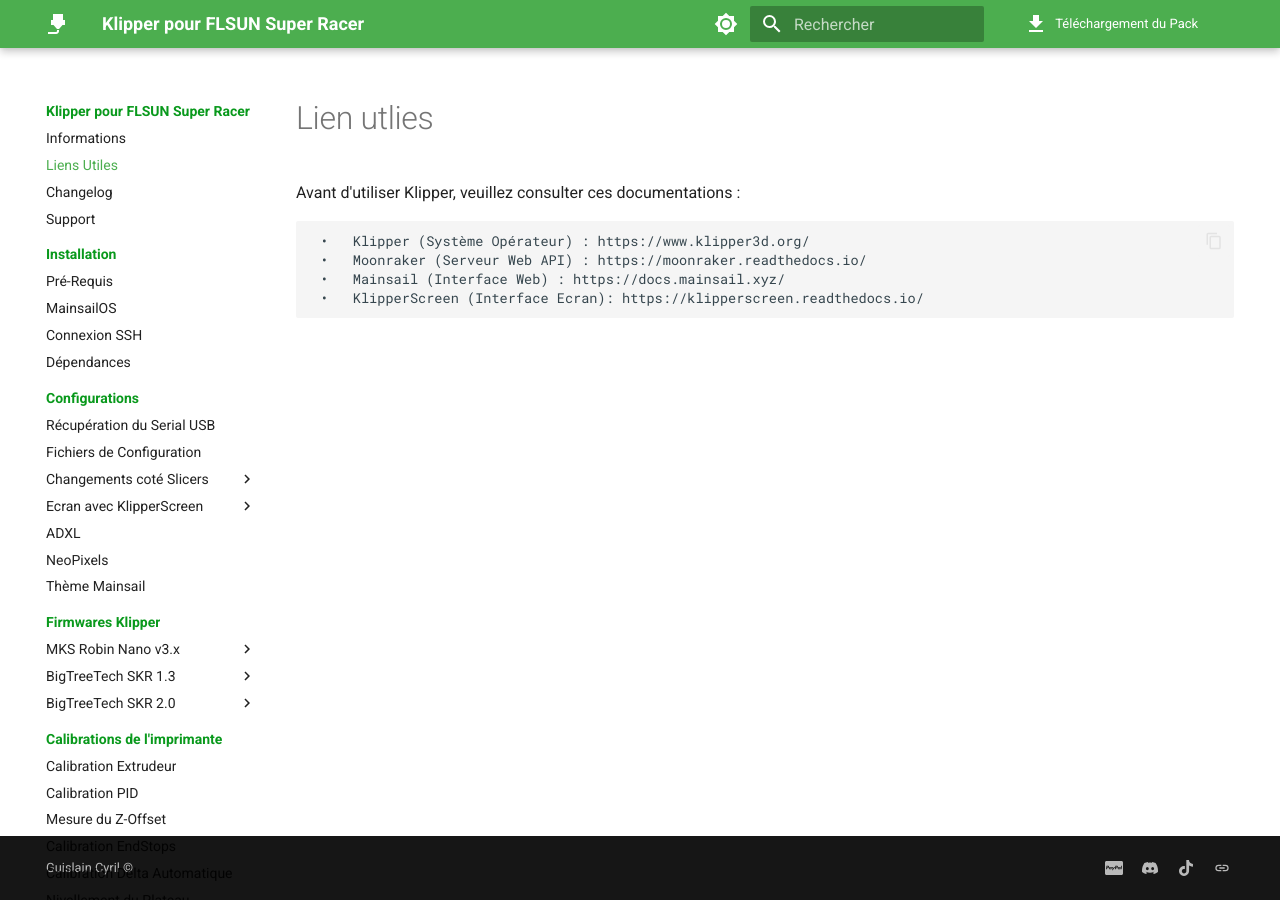
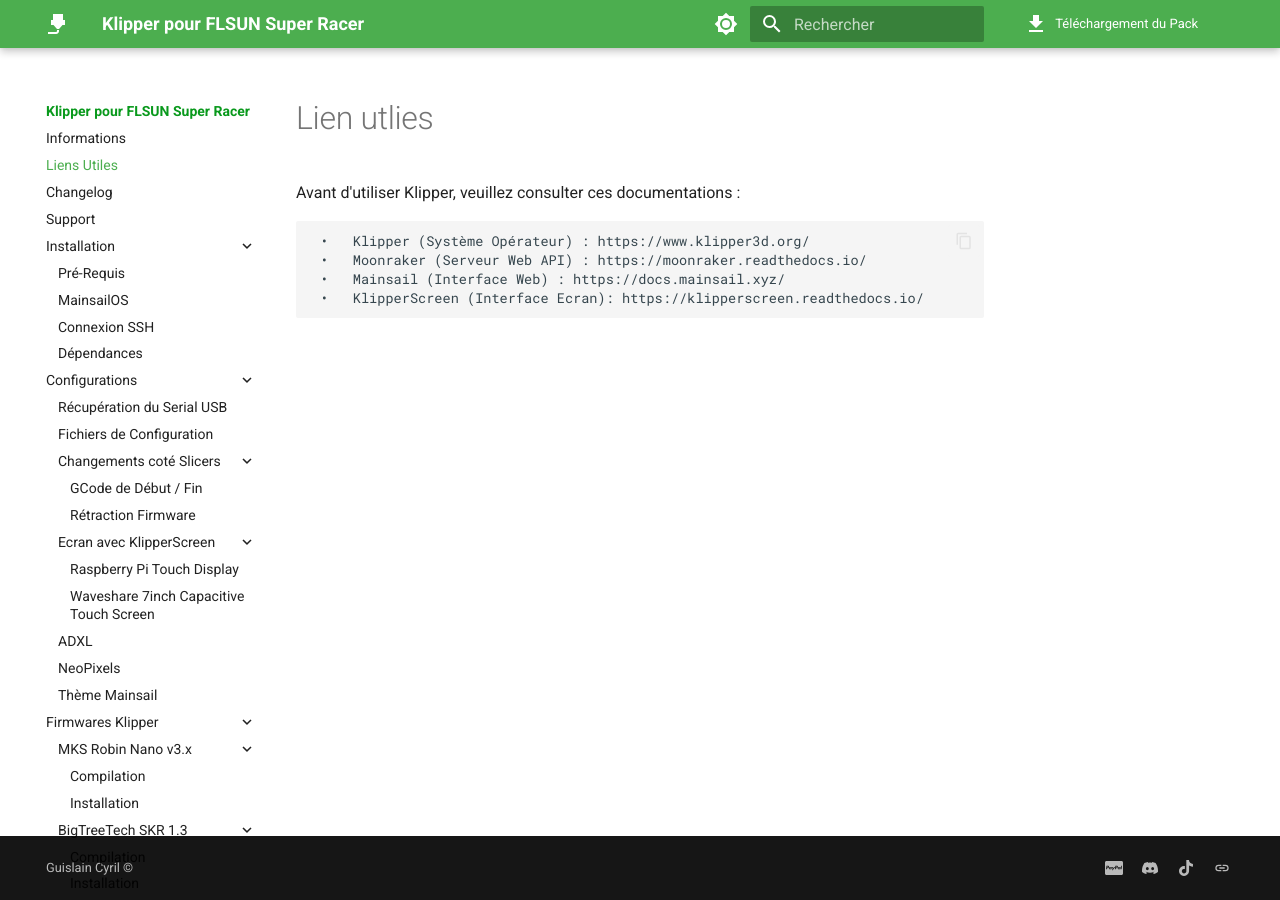
Before and after one commit to Guilouz/test, an MkDocs documentation site: the page built from docs/liens-utiles.md, in a window 1280 px wide. Built offline with MkDocs 1.6.1 and Material for MkDocs 9.7.7, drawn with Linux system fonts in a browser that asks for light colours; comment, search, counter and statistics services are not loaded.

Commit message:
Update mkdocs.yml

```diff
--- a/mkdocs.yml
+++ b/mkdocs.yml
@@ -18,14 +18,14 @@
         - media: "(prefers-color-scheme: light)"
           scheme: default
           primary: green
-          accent: light green
+          accent: green
           toggle:
             icon: material/brightness-7
             name: Dark Mode
         - media: "(prefers-color-scheme: dark)"
           scheme: slate
           primary: green
-          accent: light green
+          accent: green
           toggle:
             icon: material/brightness-4
             name: Light Mode
@@ -33,11 +33,10 @@
         - content.code.copy
         - content.code.annotate
         - navigation.top
-        - navigation.sections
+        - navigation.expand
         - search.highlight
         - search.share
         - search.suggest
-        - toc.integrate
 extra_css:
     - 'stylesheets/extra.css'
 plugins:
```
